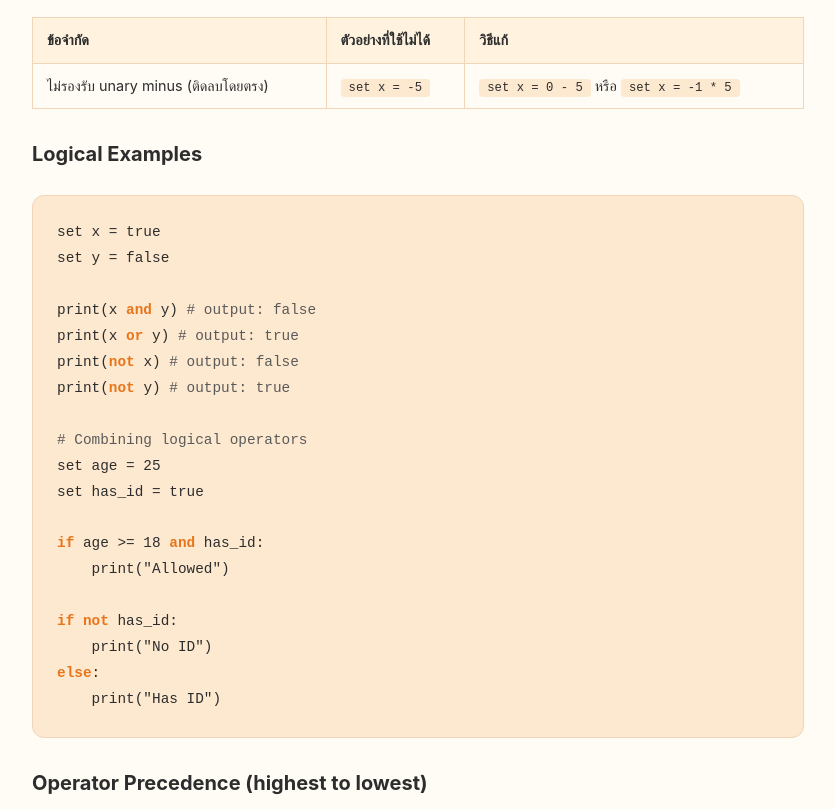
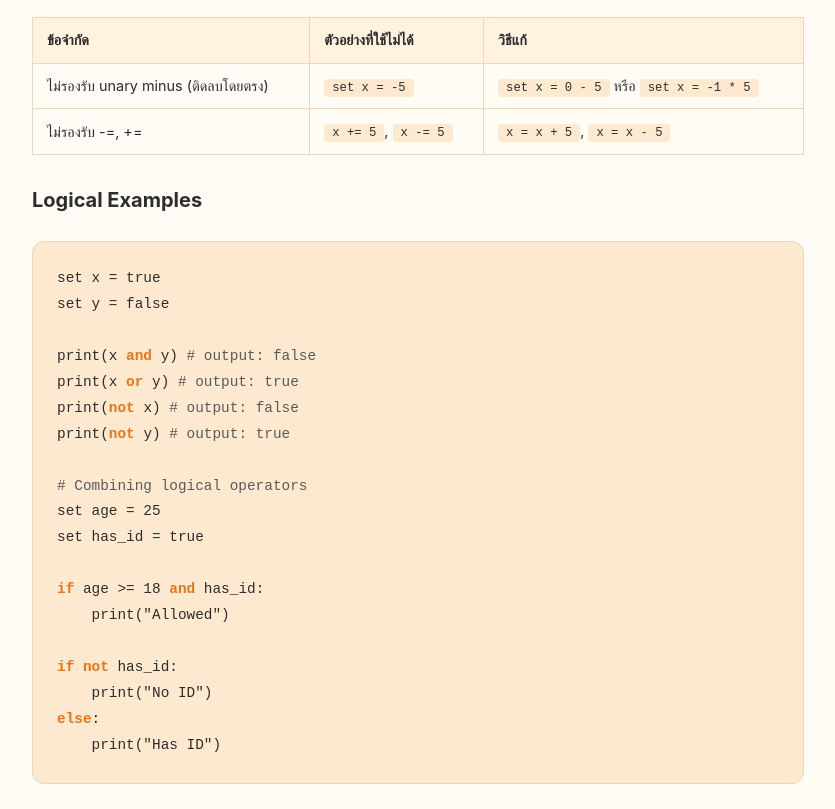
Before and after one commit to TimeAndTimeStudio/TSL, a website: page website/docs.html in a window 1280 px wide. Shown: the part 7076-7885 px from the top of the page, without its empty margins (362-1197 px from the left). Drawn offline with Linux system fonts and the light colour scheme.

Commit message:
docs: add -= and += limitation

```diff
--- a/website/docs.html
+++ b/website/docs.html
@@ -420,6 +420,7 @@ cd TSL</div>
                 <thead><tr><th>ข้อจำกัด</th><th>ตัวอย่างที่ใช้ไม่ได้</th><th>วิธีแก้</th></tr></thead>
                 <tbody>
                   <tr><td>ไม่รองรับ unary minus (ติดลบโดยตรง)</td><td><code>set x = -5</code></td><td><code>set x = 0 - 5</code> หรือ <code>set x = -1 * 5</code></td></tr>
+                  <tr><td>ไม่รองรับ -=, +=</td><td><code>x += 5</code>, <code>x -= 5</code></td><td><code>x = x + 5</code>, <code>x = x - 5</code></td></tr>
                 </tbody>
               </table>
 
@@ -495,6 +496,7 @@ cd TSL</div>
                 <thead><tr><th>Limitation</th><th>Invalid Example</th><th>Workaround</th></tr></thead>
                 <tbody>
                   <tr><td>Unary minus not supported (cannot write negative numbers directly)</td><td><code>set x = -5</code></td><td><code>set x = 0 - 5</code> or <code>set x = -1 * 5</code></td></tr>
+                  <tr><td>-=, += not supported</td><td><code>x += 5</code>, <code>x -= 5</code></td><td><code>x = x + 5</code>, <code>x = x - 5</code></td></tr>
                 </tbody>
               </table>
 
```
